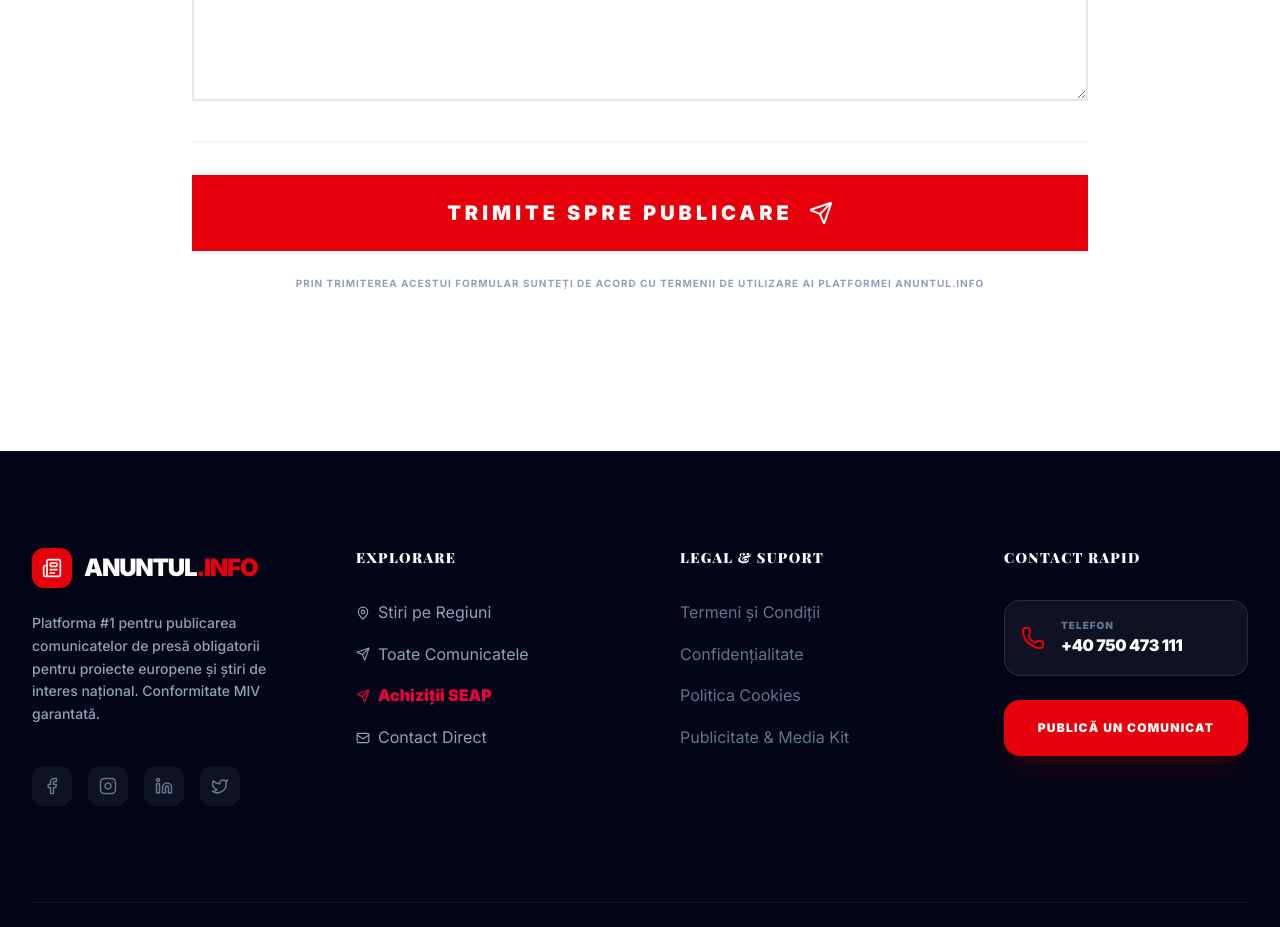
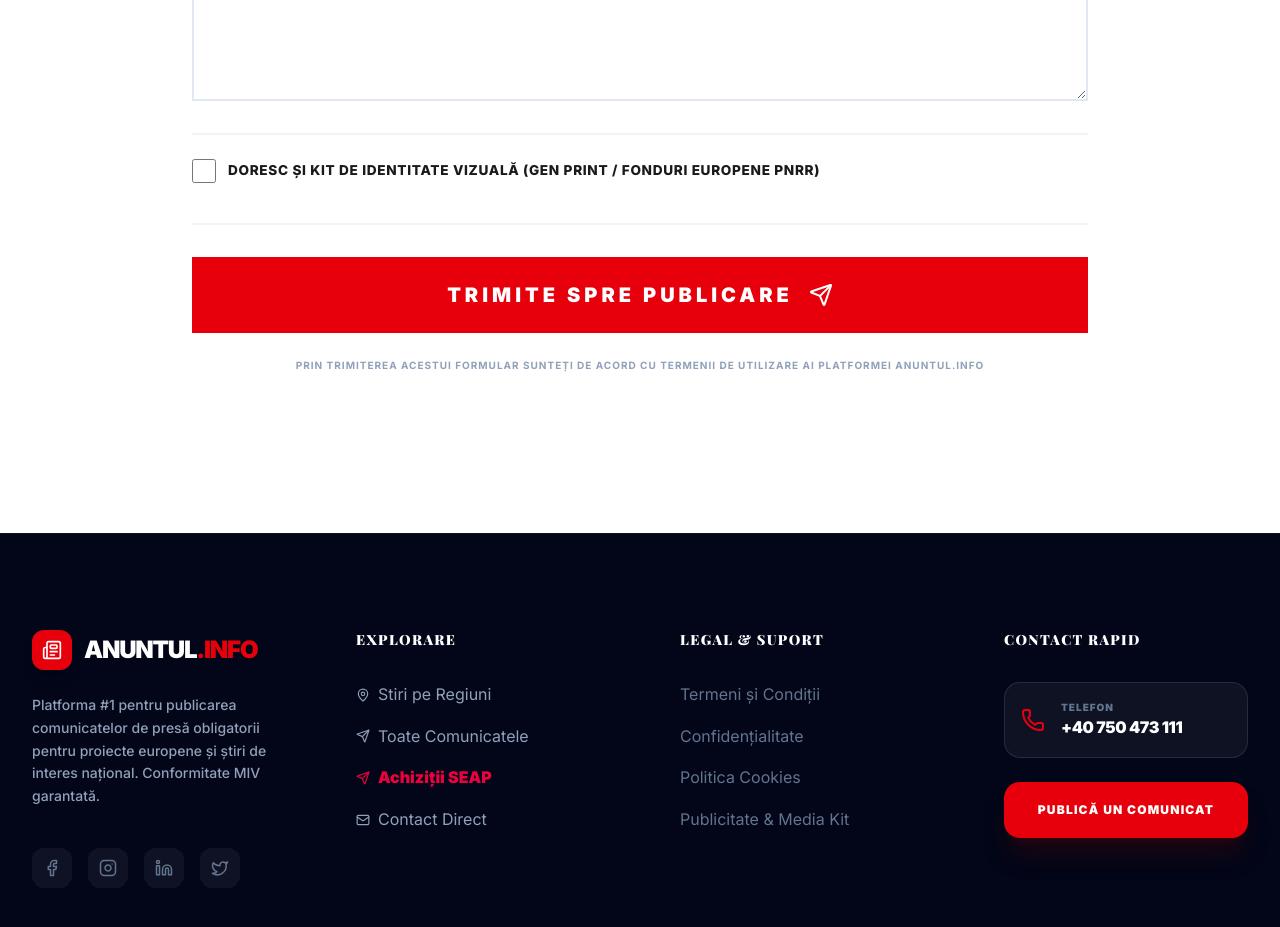
Before and after one commit to ddobroiu/anuntul, a Next.js app: page /trimite-comunicat in a window 1280 px wide. Shown: the part 900-1827 px from the top of the page. Built offline with nearby package versions, Linux system fonts and the light colour scheme; a web font is replaced by a local one.

Commit message:
Add visual identity options to press release form

```diff
--- a/src/app/actions.ts
+++ b/src/app/actions.ts
@@ -81,6 +81,17 @@ export async function sendPressReleaseEmail(formData: FormData) {
   const content = (formData.get('content') as string) || '';
   const attachment = formData.get('attachment') as File | null;
 
+  const wantsVisualIdentity = formData.get('wantsVisualIdentity') === 'yes';
+  const vi_panou = formData.get('vi_panou') as string;
+  const vi_placa = formData.get('vi_placa') as string;
+  const vi_auto_mici = formData.get('vi_auto_mici') as string;
+  const vi_auto_mari = formData.get('vi_auto_mari') as string;
+  const vi_afis = formData.get('vi_afis') as string;
+  const vi_banner = formData.get('vi_banner') as string;
+  const vi_comunicat = formData.get('vi_comunicat') as string;
+
+  const visualIdentitySelected = [vi_comunicat, vi_banner, vi_afis, vi_auto_mici, vi_auto_mari, vi_panou, vi_placa].filter(Boolean).join(', ');
+
   try {
     const emailPayload: any = {
       from: 'Anuntul.info Press <onboarding@resend.dev>',
@@ -96,6 +107,12 @@ export async function sendPressReleaseEmail(formData: FormData) {
           <p><strong>Telefon:</strong> ${phone}</p>
           <p><strong>Titlu propus:</strong> ${title}</p>
           ${attachment && attachment.size > 0 ? `<p style="color: #cc0000; font-weight: bold;">📎 Fișier atașat: ${attachment.name}</p>` : ''}
+
+          ${wantsVisualIdentity ? `
+          <div style="background-color: #fafafa; padding: 15px; border-left: 4px solid #cc0000; margin: 15px 0;">
+            <strong style="color: #cc0000; text-transform: uppercase;">A solicitat Kit Identitate Vizuală (Print/PNRR)</strong><br />
+            Opțiuni materiale necesare: <strong>${visualIdentitySelected || 'A bifat interesul (fără materiale specifice selectate)'}</strong>
+          </div>` : ''}
 
           <hr style="border: 0; border-top: 1px solid #eee; margin: 20px 0;" />
 
--- a/src/components/PressReleaseForm.tsx
+++ b/src/components/PressReleaseForm.tsx
@@ -10,6 +10,7 @@ export default function PressReleaseForm() {
     const [isPending, startTransition] = useTransition();
     const fileInputRef = useRef<HTMLInputElement>(null);
     const [selectedFile, setSelectedFile] = useState<File | null>(null);
+    const [wantsVisualIdentity, setWantsVisualIdentity] = useState(false);
 
     const handleFileChange = (e: React.ChangeEvent<HTMLInputElement>) => {
         const file = e.target.files?.[0] || null;
@@ -167,6 +168,57 @@ export default function PressReleaseForm() {
                 ></textarea>
             </div>
 
+            <div className="mt-8 border-t-2 border-slate-100 pt-6">
+                <label className="flex items-center gap-3 cursor-pointer group mb-2">
+                    <input
+                        type="checkbox"
+                        checked={wantsVisualIdentity}
+                        onChange={(e) => setWantsVisualIdentity(e.target.checked)}
+                        className="w-6 h-6 text-red-600 border-2 border-slate-300 rounded-none focus:ring-red-600 focus:ring-2"
+                    />
+                    <span style={{...labelStyle, marginBottom: 0}} className="group-hover:text-red-600 transition-colors">Doresc și kit de identitate vizuală (Gen Print / Fonduri Europene PNRR)</span>
+                </label>
+
+                {wantsVisualIdentity && (
+                    <div className="mt-4 bg-slate-50 p-6 border-l-4 border-red-600 space-y-4 shadow-sm">
+                        <h4 className="font-extrabold uppercase tracking-widest text-sm mb-4 text-slate-800">Selectați materialele necesare:</h4>
+
+                        <div className="grid grid-cols-1 sm:grid-cols-2 gap-y-3 gap-x-6">
+                            <label className="flex items-center gap-3 cursor-pointer hover:bg-slate-100 p-2 rounded transition-colors -ml-2">
+                                <input type="checkbox" name="vi_comunicat" value="Comunicat de Presă (Digital/Ziar)" className="w-5 h-5 text-red-600 rounded border-slate-300 focus:ring-red-500" />
+                                <span className="text-sm font-bold text-slate-700">Comunicat de Presă</span>
+                            </label>
+                            <label className="flex items-center gap-3 cursor-pointer hover:bg-slate-100 p-2 rounded transition-colors -ml-2">
+                                <input type="checkbox" name="vi_banner" value="Banner Site" className="w-5 h-5 text-red-600 rounded border-slate-300 focus:ring-red-500" />
+                                <span className="text-sm font-bold text-slate-700">Banner Site</span>
+                            </label>
+                            <label className="flex items-center gap-3 cursor-pointer hover:bg-slate-100 p-2 rounded transition-colors -ml-2">
+                                <input type="checkbox" name="vi_afis" value="Afiș Informativ (A4/A3/A2)" className="w-5 h-5 text-red-600 rounded border-slate-300 focus:ring-red-500" />
+                                <span className="text-sm font-bold text-slate-700">Afiș Informativ (A4/A3/A2)</span>
+                            </label>
+                            <label className="flex items-center gap-3 cursor-pointer hover:bg-slate-100 p-2 rounded transition-colors -ml-2">
+                                <input type="checkbox" name="vi_auto_mici" value="Autocolante Mici" className="w-5 h-5 text-red-600 rounded border-slate-300 focus:ring-red-500" />
+                                <span className="text-sm font-bold text-slate-700">Autocolante Mici (Set)</span>
+                            </label>
+                            <label className="flex items-center gap-3 cursor-pointer hover:bg-slate-100 p-2 rounded transition-colors -ml-2">
+                                <input type="checkbox" name="vi_auto_mari" value="Autocolante Mari" className="w-5 h-5 text-red-600 rounded border-slate-300 focus:ring-red-500" />
+                                <span className="text-sm font-bold text-slate-700">Autocolante Mari (Set)</span>
+                            </label>
+                            <label className="flex items-center gap-3 cursor-pointer hover:bg-slate-100 p-2 rounded transition-colors -ml-2">
+                                <input type="checkbox" name="vi_panou" value="Panou Temporar" className="w-5 h-5 text-red-600 rounded border-slate-300 focus:ring-red-500" />
+                                <span className="text-sm font-bold text-slate-700">Panou Temporar</span>
+                            </label>
+                            <label className="flex items-center gap-3 cursor-pointer hover:bg-slate-100 p-2 rounded transition-colors -ml-2">
+                                <input type="checkbox" name="vi_placa" value="Placă Permanentă" className="w-5 h-5 text-red-600 rounded border-slate-300 focus:ring-red-500" />
+                                <span className="text-sm font-bold text-slate-700">Placă Permanentă</span>
+                            </label>
+                        </div>
+                        <input type="hidden" name="wantsVisualIdentity" value="yes" />
+                        <p className="text-xs text-slate-500 mt-4 italic">* Veți fi contactat pentru o ofertă personalizată conform manualului de identitate vizuală al proiectului dumneavoastră.</p>
+                    </div>
+                )}
+            </div>
+
             <div className="mt-10 border-t-2 border-slate-100 pt-8">
                 <button
                     type="submit"
```
